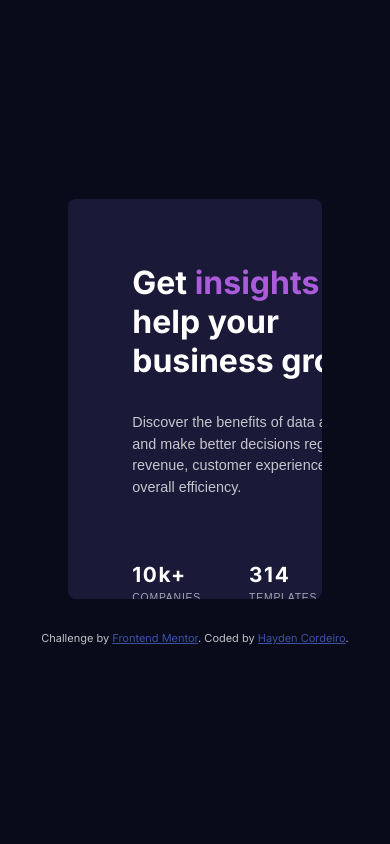
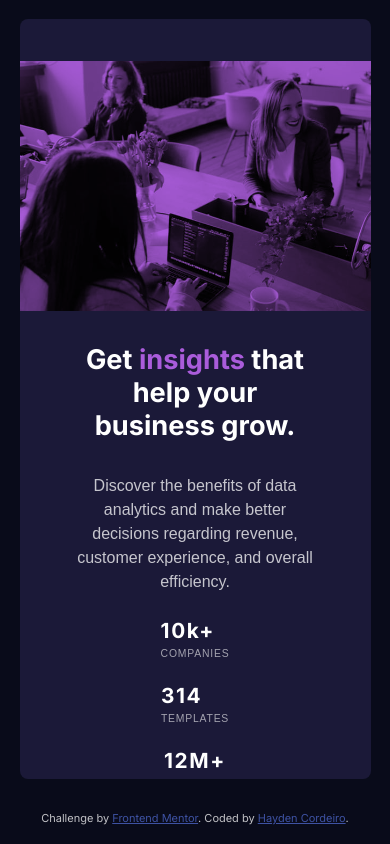
Before and after one commit to haydencordeiro/stats-preview-card-component-main, a plain HTML site: page index.html in a window 390 px wide. Drawn offline with Linux system fonts and the light colour scheme.

Commit message:
Styled Mobile View

```diff
--- a/index.html
+++ b/index.html
@@ -61,6 +61,7 @@
         </div>
         <div class="card-body image">
           <!-- <img src="./images/image-header-desktop.jpg" alt="" /> -->
+        <div class="" id="imagehere"></div>
         </div>
       </div>
     </div>
--- a/index.scss
+++ b/index.scss
@@ -43,11 +43,11 @@ body {
   width: 100%;
   height: 400px;
   flex-direction: row;
-  justify-content:space-evenly;
+  justify-content: space-evenly;
   align-items: space-evenly;
 
   .card-body {
-    flex:1
+    flex: 1;
   }
   .info {
     display: flex;
@@ -56,8 +56,8 @@ body {
     // margin-right: 1.2rem;
 
     .title {
-        padding-left: 4rem;
-        padding-top: 4rem;
+      padding-left: 4rem;
+      padding-top: 4rem;
       width: 85%;
       color: $white;
       font-weight: 800;
@@ -67,7 +67,7 @@ body {
       }
     }
     .para {
-        padding-left: 4rem;
+      padding-left: 4rem;
 
       width: 80%;
 
@@ -80,7 +80,7 @@ body {
       line-height: 1.5;
     }
     .stats {
-        padding-left: 4rem;
+      padding-left: 4rem;
 
       width: 85%;
 
@@ -97,14 +97,13 @@ body {
           font-weight: 800;
           font-size: 1.3rem;
           margin-bottom: 0.3rem;
-          letter-spacing:0.1rem;
-
+          letter-spacing: 0.1rem;
         }
         .text {
           font-family: "Lexend", sans-serif;
           font-weight: 400;
           font-size: 0.65rem;
-          letter-spacing:0.05rem;
+          letter-spacing: 0.05rem;
         }
         margin-right: 3rem;
       }
@@ -112,13 +111,16 @@ body {
   }
 
   .image {
-
+    width: 100%;
+  }
+  #imagehere {
+    height: 100%;
     width: 100%;
     background-color: $soft-violet;
     background-image: url(images/image-header-mobile.jpg);
     background-size: cover;
     background-repeat: no-repeat;
-    background-blend-mode:multiply;
+    background-blend-mode: multiply;
     background-position: center;
   }
 }
@@ -127,3 +129,107 @@ body {
   margin-top: 2rem;
   color: $white-para;
 }
+
+@media only screen and (max-width: 600px) {
+  body {
+    .centered {
+      width: 90%;
+      min-height:90vh;
+    }
+  }
+
+  .card {
+    width: 100%;
+    height: 80vh;
+    flex-direction: column;
+    justify-content: space-evenly;
+    align-items: space-evenly;
+
+    .card-body {
+      flex: 1;
+    }
+    .info {
+      order: 2;
+      display: flex;
+      flex-direction: column;
+      align-items: center;
+      // margin-right: 1.2rem;
+
+      .title {
+        text-align: center;
+        padding-left: 0;
+        padding-top: 2rem;
+        width: 70%;
+        color: $white;
+        font-size: 1.7rem;
+
+        span {
+          color: $soft-violet;
+        }
+      }
+      .para {
+        padding-left: 0;
+        text-align: center;
+        width: 70%;
+
+        font-family: "Lexend", sans-serif;
+        font-weight: 400;
+
+        color: $white-para;
+        margin-top: 2rem;
+        font-size: 1rem;
+        line-height: 1.5;
+      }
+      .stats {
+        padding-left: 0;
+        width: 85%;
+
+        color: $white-stat;
+        display: flex;
+        flex-direction: column;
+        align-items: center;
+        margin-top: 0;
+
+        .stat {
+        margin-top: 1.5rem;
+
+          .num {
+            font-family: "Inter", sans-serif;
+
+            color: $white;
+            font-weight: 800;
+            font-size: 1.3rem;
+            margin-bottom: 0.3rem;
+            letter-spacing: 0.1rem;
+          }
+          .text {
+            font-family: "Lexend", sans-serif;
+            font-weight: 400;
+            font-size: 0.65rem;
+            letter-spacing: 0.05rem;
+          }
+          margin-right: 0;
+        }
+        .stat:last-child{
+            margin-bottom: 2rem;
+        }
+      }
+    }
+    .image {
+      order: 1;
+    }
+    #imagehere {
+      min-height: 250px;
+
+      width: 100%;
+      height: 100%;
+      background-color: $soft-violet;
+      background-image: url(images/image-header-mobile.jpg);
+      background-size: cover;
+      background-repeat: no-repeat;
+      background-blend-mode: multiply;
+      background-position: center;
+    }
+
+  }
+}
```
Also changed, not shown: index.css, 1 other file.
